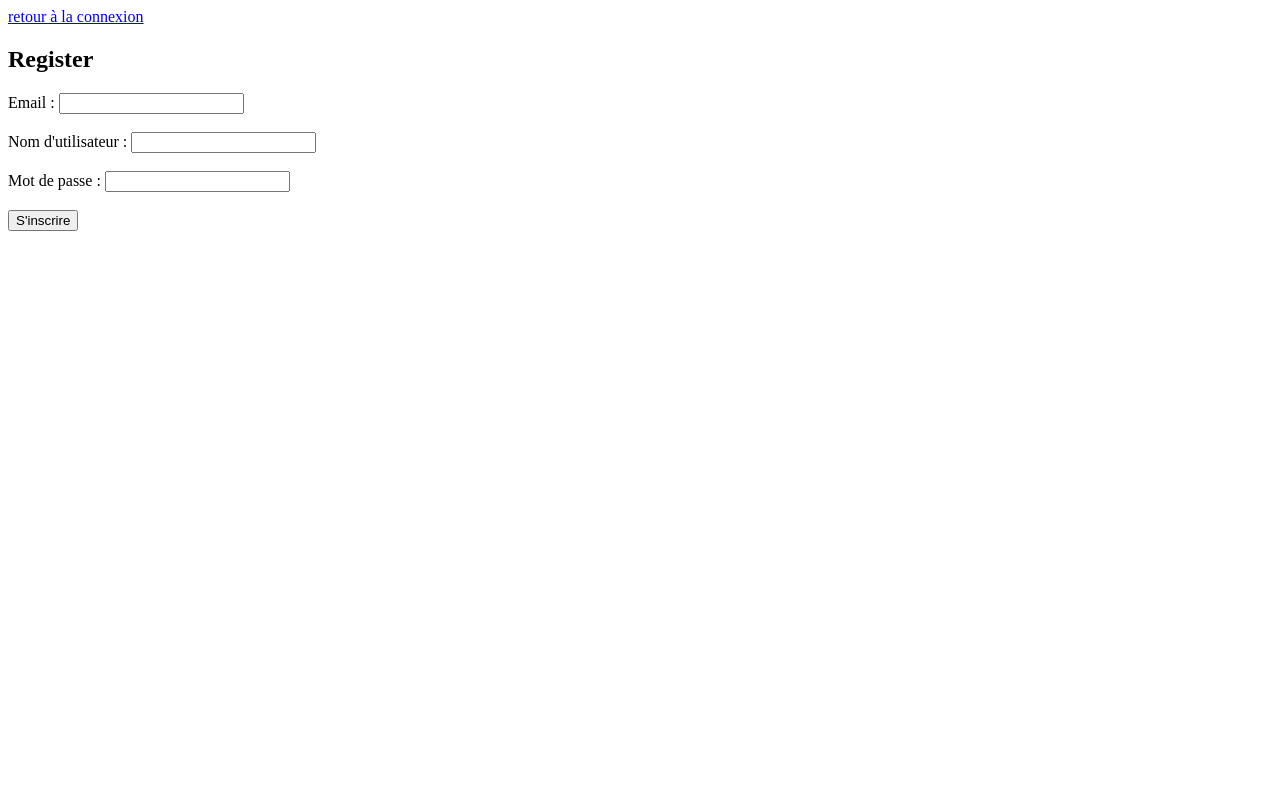
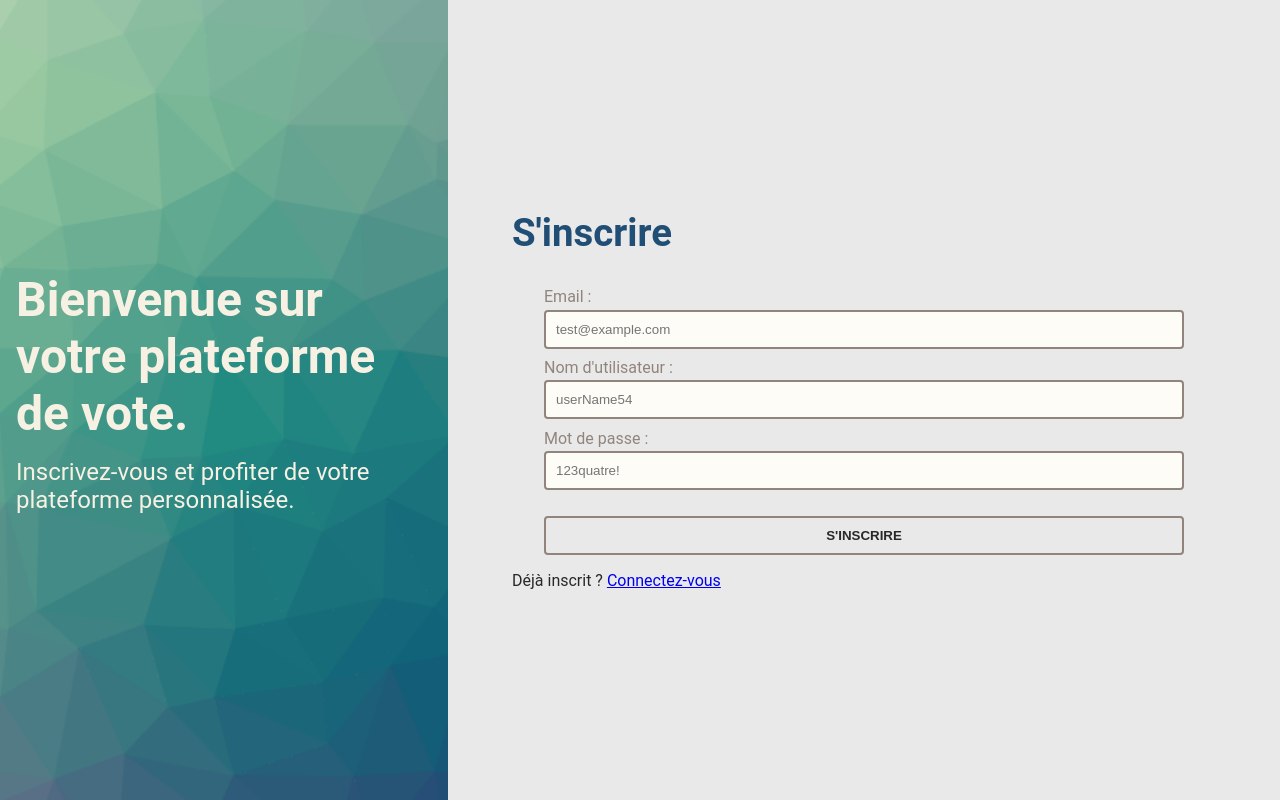
Before and after one commit to bnjjs1998/Votes, a Flask app: page /substcription in a window 1280 px wide. Run offline with Flask 3, Linux system fonts and the light colour scheme; some libraries are stand-ins or nearby versions.

Commit message:
Login + Register page ✅

```diff
--- a/static/css/style.css
+++ b/static/css/style.css
@@ -75,6 +75,8 @@ section{
     min-width: inherit;
     margin-top: 1rem;
     width: 100%;
+    text-transform: uppercase;
+    font-weight: 600;
 }
 
 header{
@@ -113,7 +115,7 @@ footer {
 /* ------------------- */
 /* ------------------- */
 /* Login */
-.login{
+.login, .register{
     display: flex;
     flex-direction: row;
     justify-content: space-between;
@@ -144,11 +146,11 @@ footer {
     padding: 0 1rem;
 }
 
-.login_wrapper{
+.form_wrapper{
     width: 65%;
     padding: 4rem;
 }
-.login_wrapper h2{
+.form_wrapper h2{
     font-size: var(--secondary-font-size);
     color: var(--blue);
     margin-bottom: 1rem;
--- a/templates/register.html
+++ b/templates/register.html
@@ -4,21 +4,41 @@
     <meta charset="UTF-8">
     <meta name="viewport" content="width=device-width, initial-scale=1.0">
     <title>Inscription</title>
+    <link rel="stylesheet" href="{{ url_for('static', filename='css/style.css') }}">
 </head>
 <body>
-    <a href="{{ url_for('login') }}">retour à la connexion</a>
-    <h2>Register</h2>
-    <form action="/register" method="POST">
-        <label for="email">Email :</label>
-        <input type="email" id="email" name="email" required><br><br>
+    <section class="section_container register">
+        <div class="welcome_container">
+            <h1>Bienvenue sur votre plateforme de vote.</h1>
+            <p>Inscrivez-vous et profiter de votre plateforme personnalisée.</p>
+        </div>
 
-        <label for="username">Nom d'utilisateur :</label>
-        <input type="text" id="username" name="username" required><br><br>
+        <div class="form_wrapper">
+            <h2>S'inscrire</h2>
+            <form action="/register" method="POST" class="form_container">
+                <div class="input_container">
+                    <label for="email">Email :</label>
+                    <input type="email" id="email" name="email"
+                    placeholder="test@example.com" required>
+                </div>
 
-        <label for="password">Mot de passe :</label>
-        <input type="password" id="password" name="password" required><br><br>
+                <div class="input_container">
+                    <label for="username">Nom d'utilisateur :</label>
+                    <input type="text" id="username" name="username"
+                    placeholder="userName54" required>
+                </div>
+                <div class="input_container">
+                    <label for="password">Mot de passe :</label>
+                    <input type="password" id="password" name="password"
+                    placeholder="123quatre!" required>
+                </div>
 
-        <input type="submit" value="S'inscrire">
-    </form>
+                <button type="submit" class="button submit_button">S'inscrire</button>
+            </form>
+            <p>
+                Déjà inscrit ? <a href="{{ url_for('login') }}">Connectez-vous</a>
+            </p>
+        </div>
+    </section>
 </body>
 </html>
```
Also changed, not shown: templates/login.html (+8 -9 lines).
